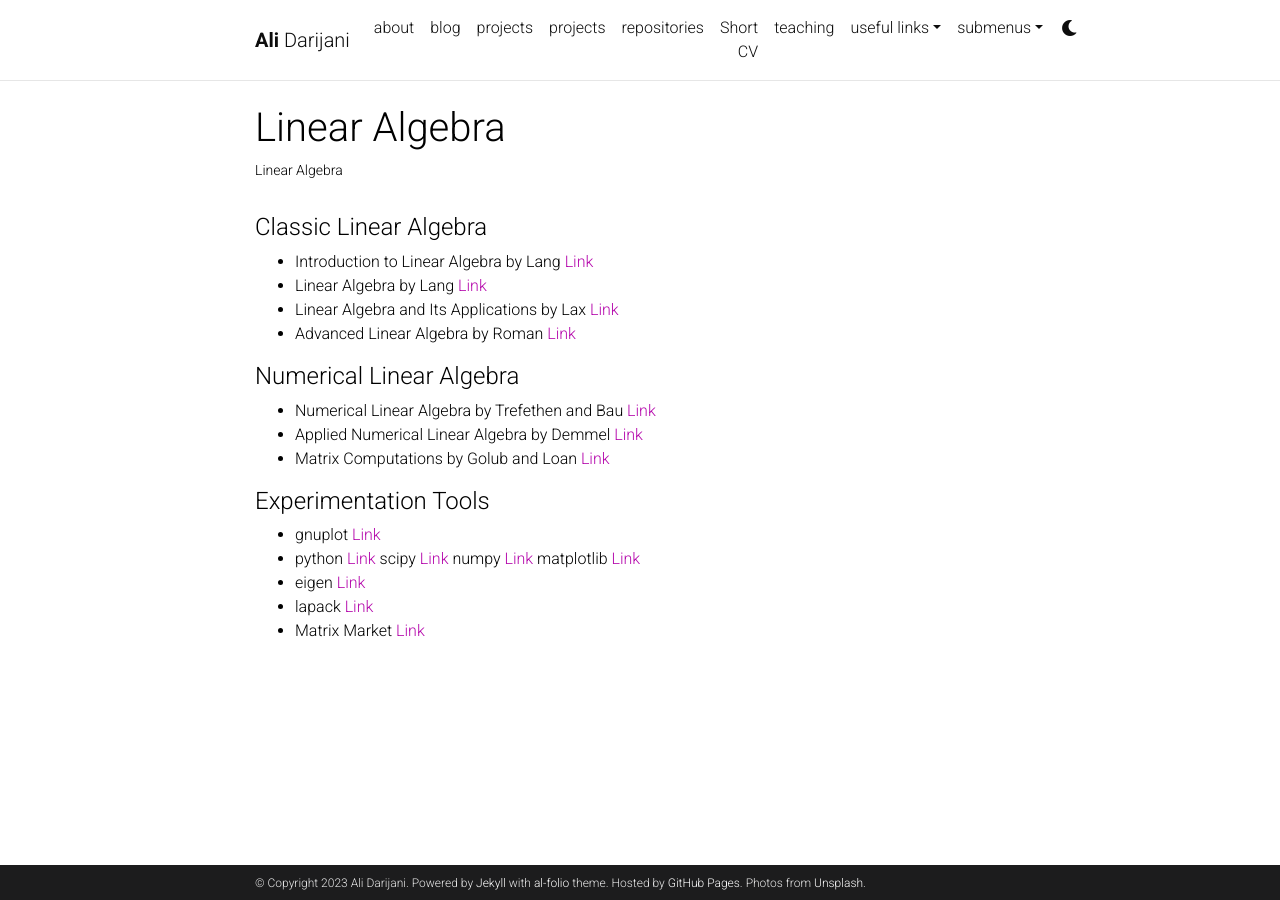
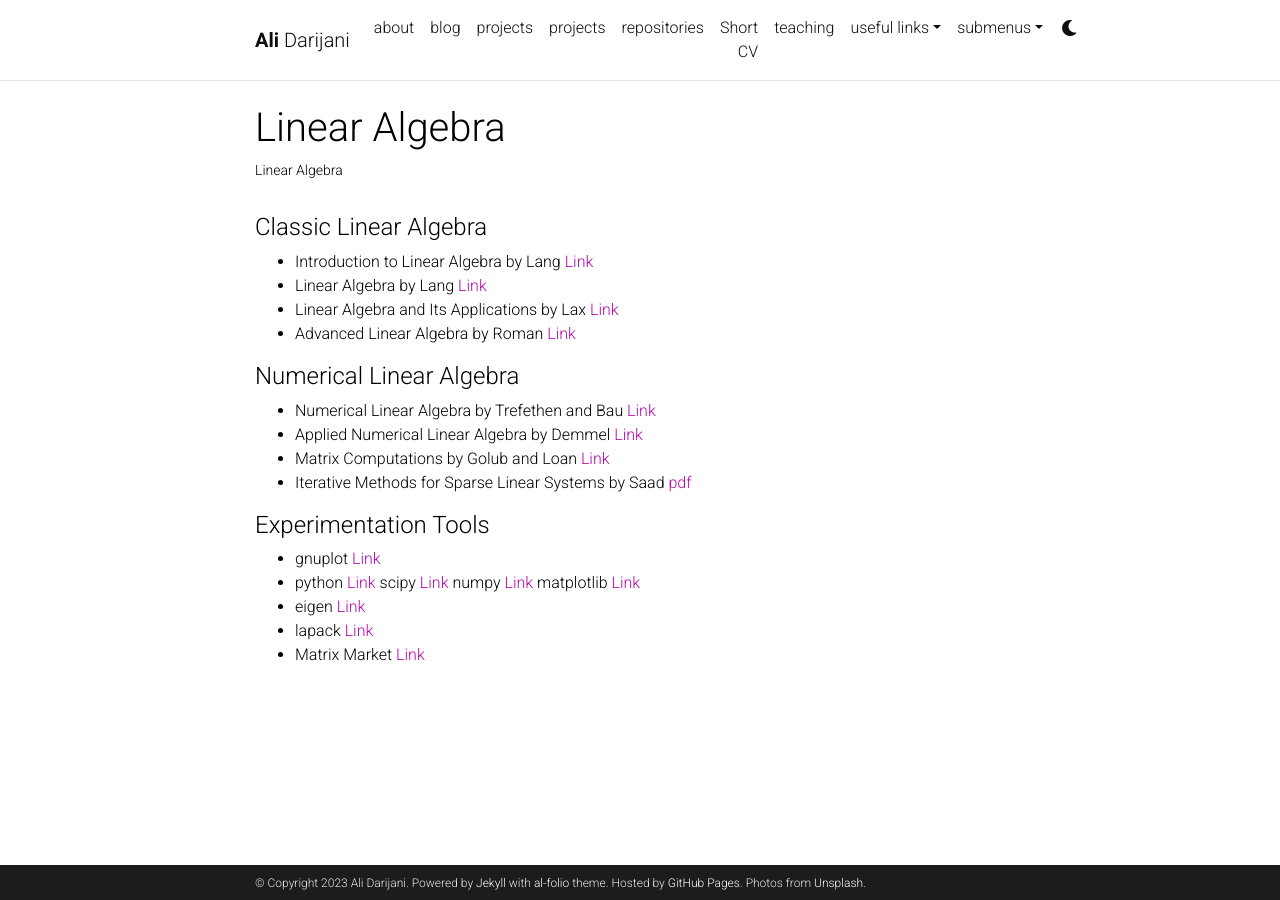
Before and after one commit to adarijani/adarijani.github.io_archived, a Jekyll site: the page built from _projects/02.linear_algebra.md, in a window 1280 px wide. Built offline with Jekyll 4.4.1, drawn with Linux system fonts in a browser that asks for light colours; comment, search, counter and statistics services are not loaded; a style sheet for code colours, icons or effects is not loaded.

Commit message:
sadd bood for iterative systems

```diff
--- a/_projects/02.linear_algebra.md
+++ b/_projects/02.linear_algebra.md
@@ -19,6 +19,7 @@ category: teaching
 - Numerical Linear Algebra by Trefethen and Bau [Link](https://my.siam.org/Store/Product/viewproduct/?ProductId=950)
 - Applied Numerical Linear Algebra by Demmel [Link](https://epubs.siam.org/doi/book/10.1137/1.9781611971446)
 - Matrix Computations by Golub and Loan [Link](https://www.press.jhu.edu/books/title/10678/matrix-computations)
+- Iterative Methods for Sparse Linear Systems by Saad [pdf](https://www-users.cse.umn.edu/~saad/IterMethBook_2ndEd.pdf)
 
 #### Experimentation Tools
 
```
